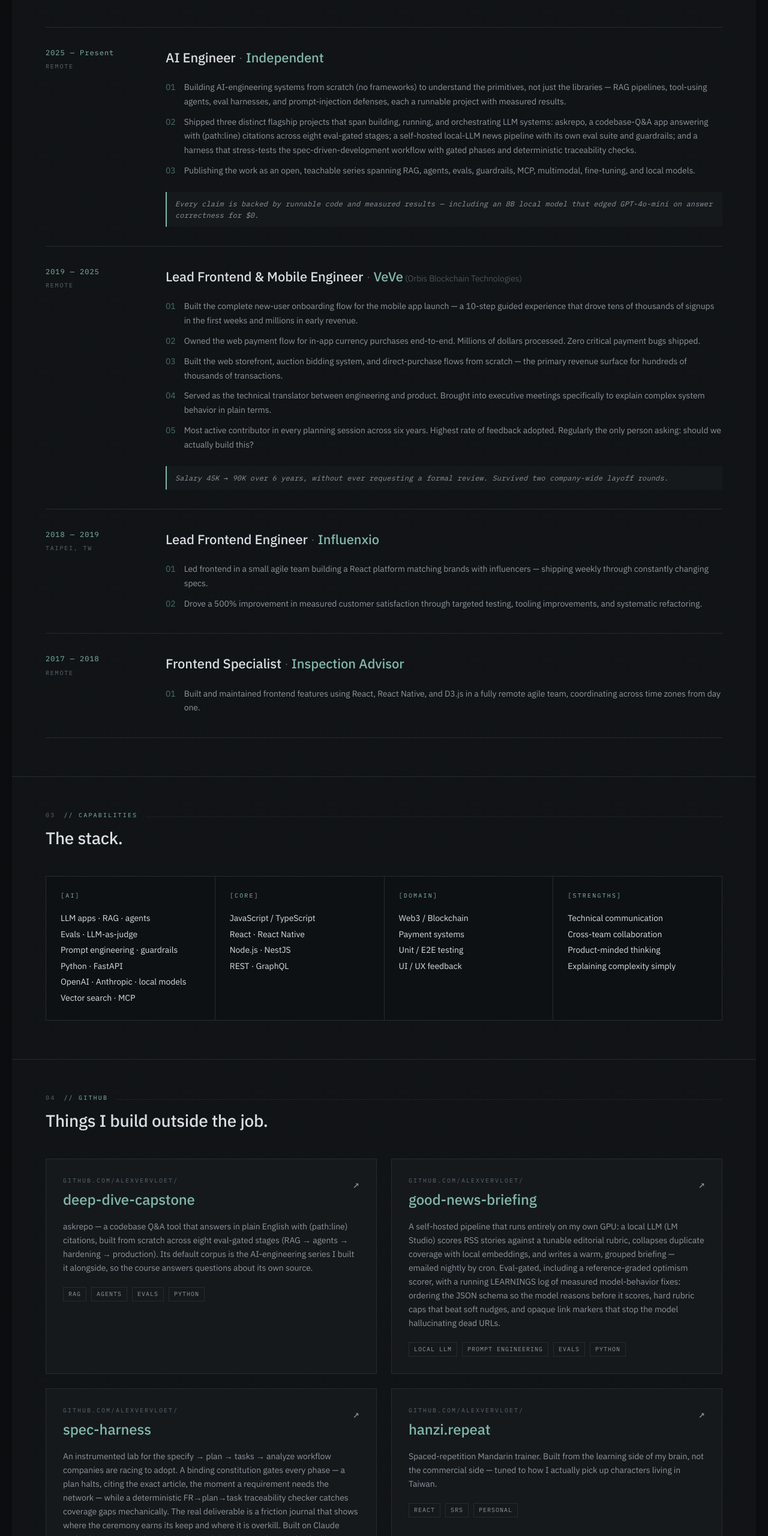
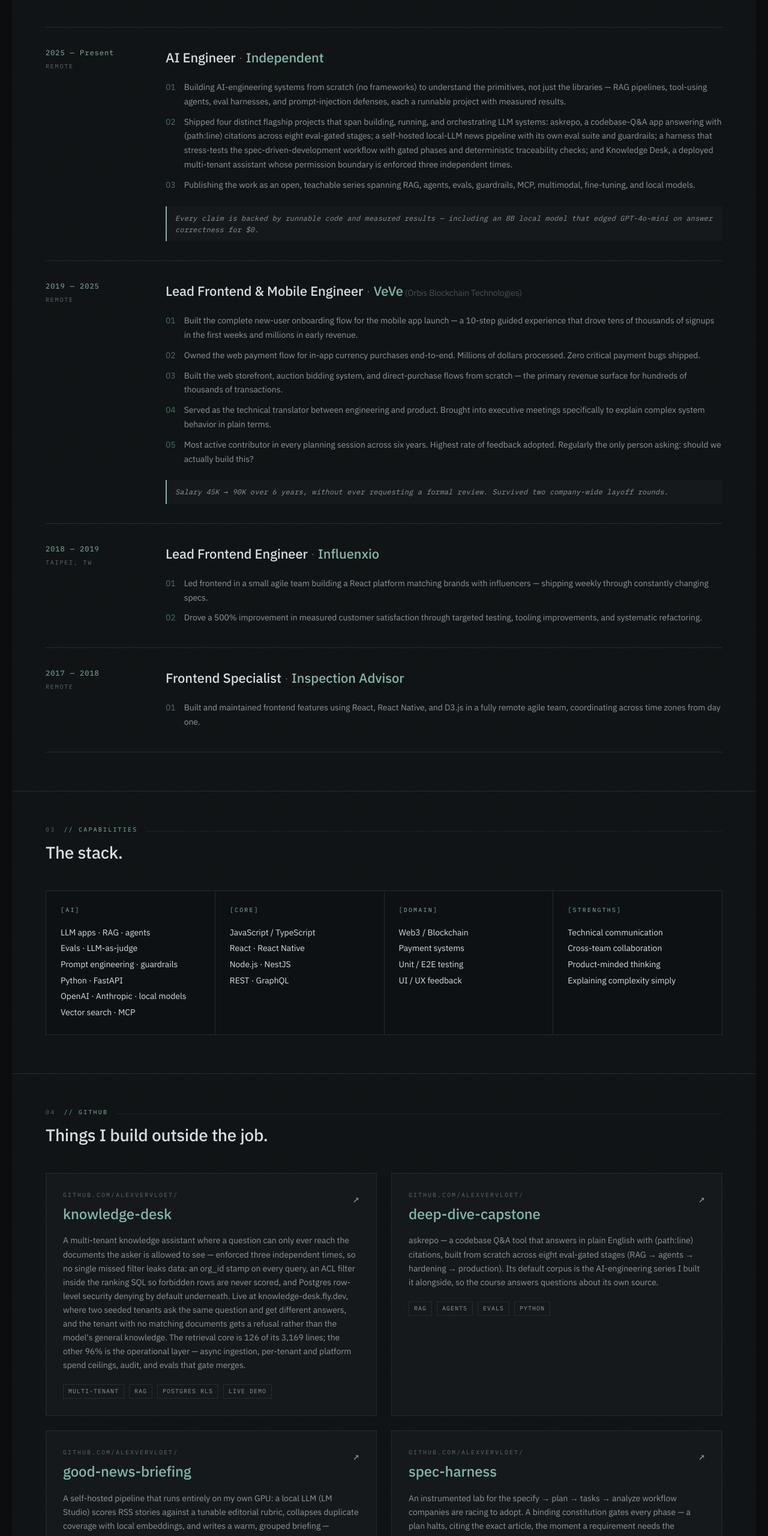
Before and after one commit to alexvervloet/PersonalWebsite, a React (Vite) app: page / in a window 1280 px wide. Shown: the part 1637-4197 px from the top of the page at 60% size. Built offline with nearby package versions, Linux system fonts and the light colour scheme.

Commit message:
content: add knowledge-desk to the projects

```diff
--- a/src/data.ts
+++ b/src/data.ts
@@ -56,7 +56,7 @@
       place: 'Remote',
       bullets: [
         'Building AI-engineering systems from scratch (no frameworks) to understand the primitives, not just the libraries — RAG pipelines, tool-using agents, eval harnesses, and prompt-injection defenses, each a runnable project with measured results.',
-        'Shipped three distinct flagship projects that span building, running, and orchestrating LLM systems: askrepo, a codebase-Q&A app answering with (path:line) citations across eight eval-gated stages; a self-hosted local-LLM news pipeline with its own eval suite and guardrails; and a harness that stress-tests the spec-driven-development workflow with gated phases and deterministic traceability checks.',
+        'Shipped four distinct flagship projects that span building, running, and orchestrating LLM systems: askrepo, a codebase-Q&A app answering with (path:line) citations across eight eval-gated stages; a self-hosted local-LLM news pipeline with its own eval suite and guardrails; a harness that stress-tests the spec-driven-development workflow with gated phases and deterministic traceability checks; and Knowledge Desk, a deployed multi-tenant assistant whose permission boundary is enforced three independent times.',
         'Publishing the work as an open, teachable series spanning RAG, agents, evals, guardrails, MCP, multimodal, fine-tuning, and local models.',
       ],
       meta: 'Every claim is backed by runnable code and measured results — including an 8B local model that edged GPT-4o-mini on answer correctness for $0.',
@@ -101,6 +101,12 @@
     },
   ],
   projects: [
+    {
+      name: 'knowledge-desk',
+      url: 'https://github.com/alexvervloet/knowledge-desk',
+      desc: 'A multi-tenant knowledge assistant where a question can only ever reach the documents the asker is allowed to see — enforced three independent times, so no single missed filter leaks data: an org_id stamp on every query, an ACL filter inside the ranking SQL so forbidden rows are never scored, and Postgres row-level security denying by default underneath. Live at knowledge-desk.fly.dev, where two seeded tenants ask the same question and get different answers, and the tenant with no matching documents gets a refusal rather than the model\'s general knowledge. The retrieval core is 126 of its 3,169 lines; the other 96% is the operational layer — async ingestion, per-tenant and platform spend ceilings, audit, and evals that gate merges.',
+      tags: ['Multi-tenant', 'RAG', 'Postgres RLS', 'Live demo'],
+    },
     {
       name: 'deep-dive-capstone',
       url: 'https://github.com/alexvervloet/deep-dive-capstone',
```
